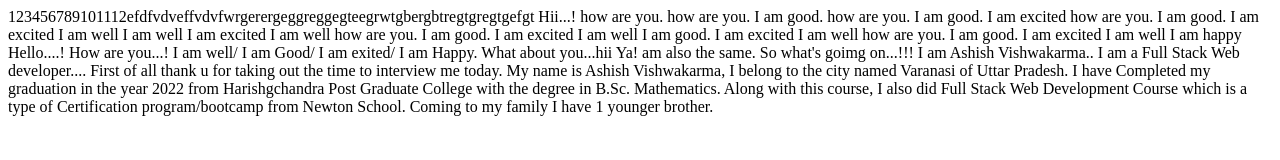
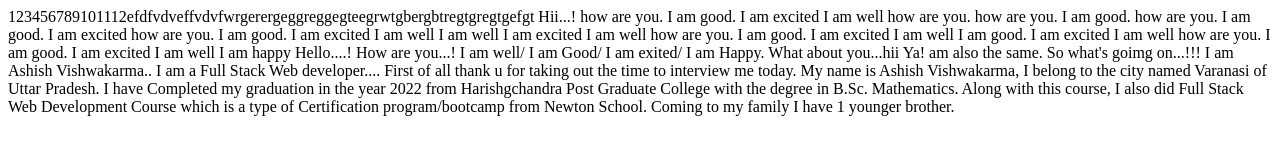
Before and after one commit to ashishvish8738/FrontendFiles, a plain HTML site: page Basics/index.html in a window 1280 px wide. Drawn offline with Linux system fonts and the light colour scheme.

Commit message:
Update index.html

```diff
--- a/Basics/index.html
+++ b/Basics/index.html
@@ -9,6 +9,10 @@
 <body>
     123456789101112efdfvdveffvdvfwrgerergeggreggegteegrwtgbergbtregtgregtgefgt
     Hii...!
+     how are you.
+    I am good.
+    I am excited
+    I am well
     how are you. how are you.
     I am good. how are you.
     I am good.
```
